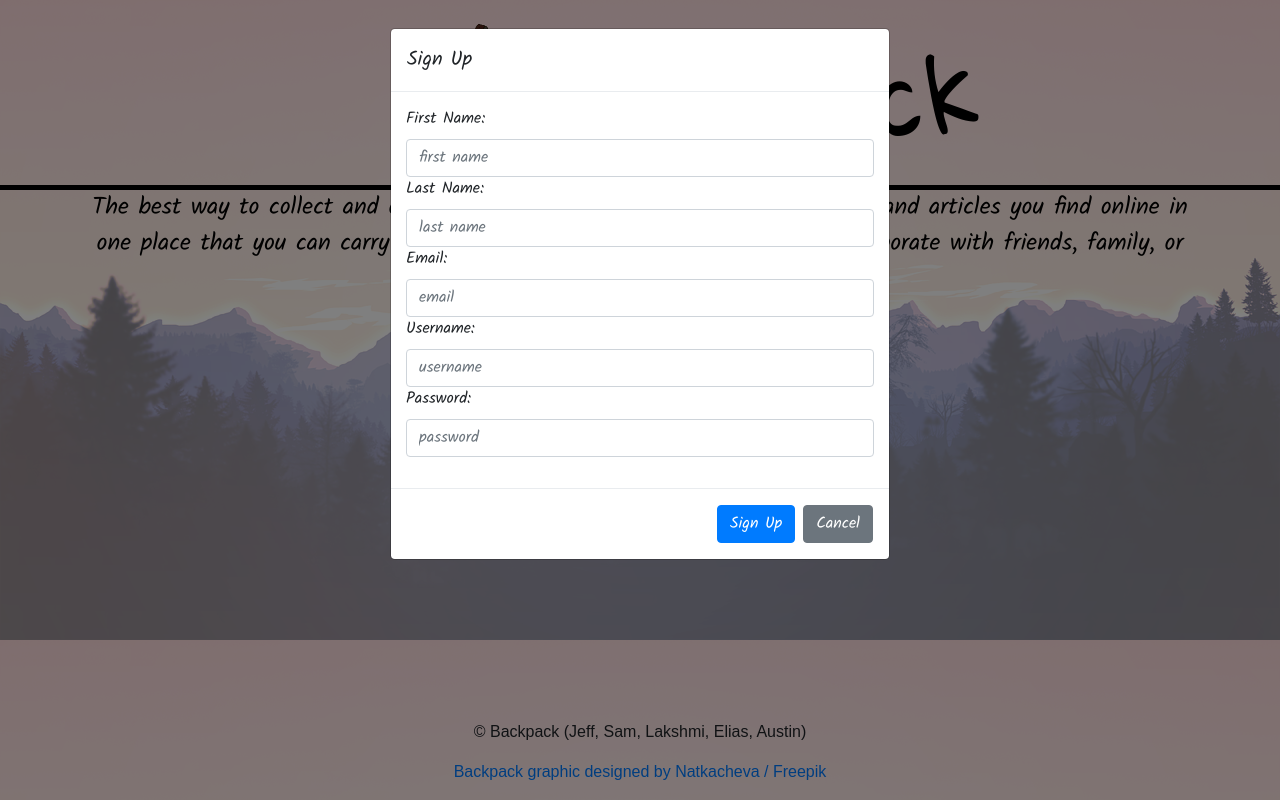
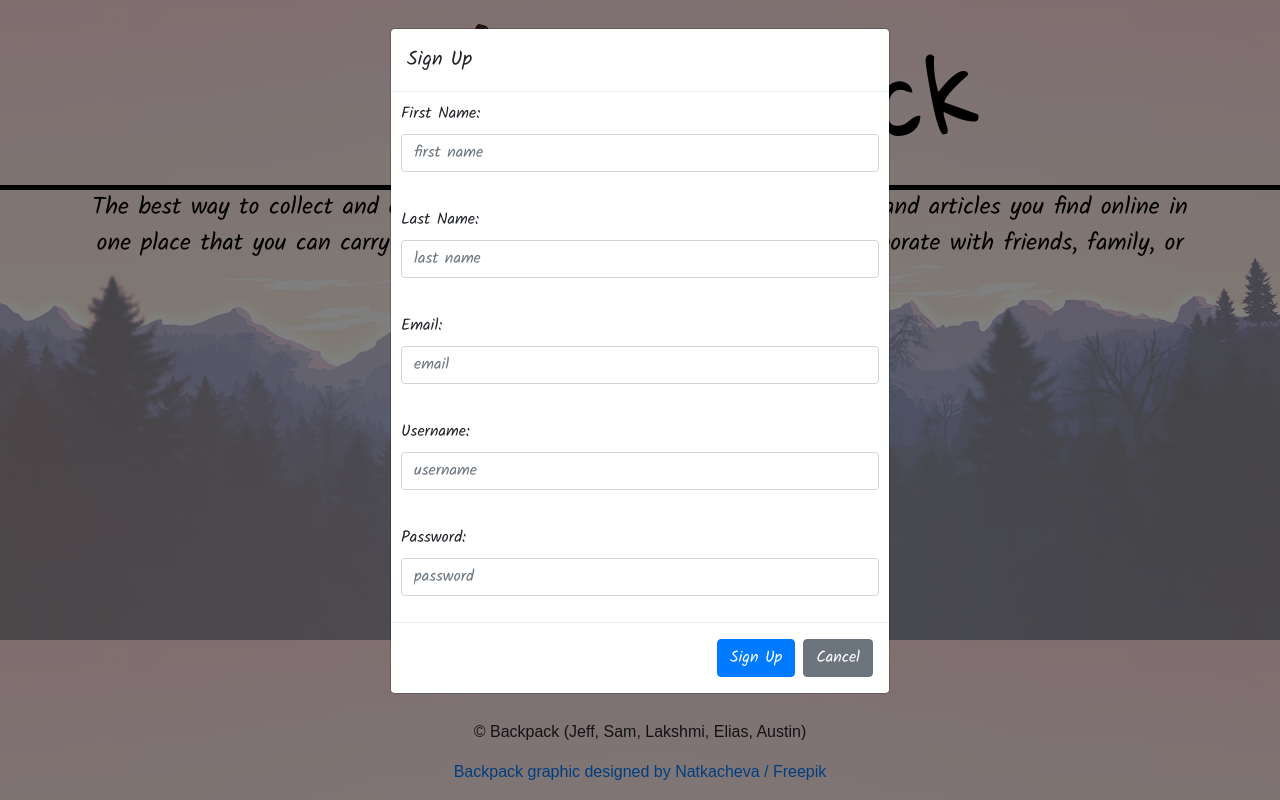
Before and after one commit to Seeker0/Backpack, a React (Create React App) app in the folder client/: page / in a window 1280 px wide. Both pictures are taken after a click on the button "Sign Up". Built offline with nearby package versions, Linux system fonts and the light colour scheme.

Commit message:
Login and SignUp validations work

```diff
--- a/client/src/CSS/App.css
+++ b/client/src/CSS/App.css
@@ -36,6 +36,10 @@ body {
   padding: 15px;
 }
 
+.SignUpPadding {
+  padding: 10px;
+}
+
 #welcome-body {
   font-family: "Kalam", cursive;
   color: black;
--- a/client/src/Components/ErrorMessage.js
+++ b/client/src/Components/ErrorMessage.js
@@ -24,6 +24,20 @@ const ErrorMessage = ({ errors }) => {
     );
   }
 
+  if (errors.type === "email") {
+    return (
+      <Alert color="danger">The email should be of the form abc@xyz.com</Alert>
+    );
+  }
+
+  if (errors.type === "fname") {
+    return <Alert color="danger">The first name cannot be empty!</Alert>;
+  }
+
+  if (errors.type === "lname") {
+    return <Alert color="danger">The lname cannot be empty!</Alert>;
+  }
+
   return <Alert color="danger">Oops, looks like you have some errors...</Alert>;
 };
 
--- a/client/src/Components/SignUp.js
+++ b/client/src/Components/SignUp.js
@@ -11,41 +11,106 @@ import {
   ModalFooter
 } from "reactstrap";
 
-const SignUp = ({ isOpen, toggle }) => {
+import ErrorMessage from "../Components/ErrorMessage";
+import SuccessMessage from "../Components/SuccessMessage";
+import ValidationErrorMessage from "./ValidationErrorMessage";
+import { getColorFromError } from "../helpers";
+import "../index.css";
+
+const SignUp = ({
+  isOpen,
+  toggle,
+  onChangeInput,
+  onSubmit,
+  fname,
+  lname,
+  username,
+  email,
+  password,
+  errors,
+  success
+}) => {
   return (
     <Modal className="modal-form" isOpen={isOpen} toggle={toggle}>
       <ModalHeader>Sign Up</ModalHeader>
-      <Form>
-        <FormGroup className="extraPadding">
+      <Form onSubmit={onSubmit}>
+        <SuccessMessage success={success} />
+        <ErrorMessage errors={errors} />
+        <FormGroup
+          className="SignUpPadding"
+          color={getColorFromError(errors.fname)}
+        >
           <Label for="fname">First Name:</Label>
           <Input
             type="fname"
             name="fname"
             id="fname"
             placeholder="first name"
+            onChange={onChangeInput}
           />
+          <ValidationErrorMessage message={errors.fname} />
+        </FormGroup>
+        <FormGroup
+          className="SignUpPadding"
+          color={getColorFromError(errors.lname)}
+        >
           <Label for="lname">Last Name:</Label>
-          <Input type="lname" name="lname" id="lname" placeholder="last name" />
+          <Input
+            type="lname"
+            name="lname"
+            id="lname"
+            placeholder="last name"
+            onChange={onChangeInput}
+          />
+          <ValidationErrorMessage message={errors.lname} />
+        </FormGroup>
+        <FormGroup
+          className="SignUpPadding"
+          color={getColorFromError(errors.email)}
+        >
           <Label for="email">Email:</Label>
-          <Input type="email" name="email" id="email" placeholder="email" />
+          <Input
+            type="email"
+            name="email"
+            id="email"
+            placeholder="email"
+            onChange={onChangeInput}
+          />
+          <ValidationErrorMessage message={errors.email} />
+        </FormGroup>
+        <FormGroup
+          className="SignUpPadding"
+          color={getColorFromError(errors.username)}
+        >
           <Label for="username">Username:</Label>
           <Input
             type="username"
             name="username"
             id="username"
             placeholder="username"
+            onChange={onChangeInput}
           />
+          <ValidationErrorMessage message={errors.username} />
+        </FormGroup>
+        <FormGroup
+          className="SignUpPadding"
+          color={getColorFromError(errors.password)}
+        >
           <Label for="password">Password:</Label>
           <Input
             type="password"
             name="password"
             id="password"
             placeholder="password"
+            onChange={onChangeInput}
           />
+          <ValidationErrorMessage message={errors.password} />
         </FormGroup>
       </Form>
       <ModalFooter>
-        <Button color="primary">Sign Up</Button>{" "}
+        <Button color="primary" onClick={onSubmit}>
+          Sign Up
+        </Button>{" "}
         <Button color="secondary" onClick={toggle}>
           Cancel
         </Button>
--- a/client/src/Components/Welcome.js
+++ b/client/src/Components/Welcome.js
@@ -3,6 +3,7 @@ import React, { PureComponent } from "react";
 import logo from "../images/logo.png";
 
 import LoginContainer from "../Containers/LoginContainer";
+import SignUpContainer from "../Containers/SignUpContainer";
 
 import {
   Button,
@@ -90,7 +91,10 @@ class Welcome extends PureComponent {
           isOpen={this.state.modalLogin}
           toggle={this.toggleLogin}
         />
-        <SignUp isOpen={this.state.modalSignUp} toggle={this.toggleSignUp} />
+        <SignUpContainer
+          isOpen={this.state.modalSignUp}
+          toggle={this.toggleSignUp}
+        />
         {/* <Modal
           className="modal-form"
           isOpen={this.state.modalLogin}
--- a/client/src/Containers/LoginContainer.js
+++ b/client/src/Containers/LoginContainer.js
@@ -47,8 +47,8 @@ class LoginContainer extends Component {
 
   onSubmit = e => {
     e.preventDefault();
-    console.log(this.state);
-    if (this.state.errors === {}) {
+    console.log("State after login: ", this.state);
+    if (!Object.keys(this.state.errors).length) {
       this.formSuccess();
     } else {
       this.formError();
--- a/client/src/Containers/SignUpContainer.js
+++ b/client/src/Containers/SignUpContainer.js
@@ -0,0 +1,137 @@
+import React, { Component } from "react";
+
+import SignUp from "../Components/SignUp";
+
+class SignUpContainer extends Component {
+  constructor(props) {
+    super(props);
+    this.state = {
+      success: false,
+      errors: {},
+      fname: "",
+      lname: "",
+      email: "",
+      username: "",
+      password: ""
+    };
+  }
+
+  onChangeInput = e => {
+    let usernameField = document.getElementById("username").value;
+    let passwordField = document.getElementById("password").value;
+    let fnameField = document.getElementById("fname").value;
+    let lnameField = document.getElementById("lname").value;
+    let emailField = document.getElementById("email").value;
+    if (e.target.name === "username") {
+      if (usernameField.length < 6 && usernameField.length > 0) {
+        this.setState({
+          errors: { type: "username" }
+        });
+      } else {
+        this.setState({
+          errors: {}
+        });
+      }
+    } else if (e.target.name === "password") {
+      if (e.target.name === "password") {
+        if (passwordField.length < 8 && passwordField.length > 0) {
+          this.setState({
+            errors: { type: "password" }
+          });
+        } else {
+          this.setState({
+            errors: {}
+          });
+        }
+      }
+    } else if (e.target.name === "fname") {
+      if (fnameField === "") {
+        this.setState({
+          errors: { type: "fname" }
+        });
+      } else {
+        this.setState({
+          errors: {}
+        });
+      }
+    } else if (e.target.name === "lname") {
+      if (lnameField === "") {
+        this.setState({
+          errors: { type: "lname" }
+        });
+      } else {
+        this.setState({
+          errors: {}
+        });
+      }
+    } else if (e.target.name === "email") {
+      if (!/@/.test(emailField) && emailField.length > 0) {
+        this.setState({
+          errors: { type: "email" }
+        });
+      } else {
+        this.setState({
+          errors: {}
+        });
+      }
+    }
+    this.setState({
+      [e.target.name]: e.target.value
+    });
+    console.log("state => ", this.state);
+  };
+
+  onSubmit = e => {
+    e.preventDefault();
+    console.log(this.state);
+    if (!Object.keys(this.state.errors).length) {
+      this.formSuccess();
+    } else {
+      this.formError();
+    }
+  };
+
+  formSuccess = () => {
+    this.setState(
+      {
+        success: true,
+        errors: {},
+        username: "",
+        password: "",
+        fname: "",
+        lname: "",
+        email: ""
+      },
+      () => console.log("Success!")
+    );
+  };
+
+  formError = () => {
+    this.setState(
+      {
+        success: false,
+        errors: { type: "No username provided." },
+        username: "",
+        password: "",
+        fname: "",
+        lname: "",
+        email: ""
+      },
+      () => console.log("Error in your form.")
+    );
+  };
+
+  render() {
+    return (
+      <SignUp
+        onSubmit={this.onSubmit}
+        onChangeInput={this.onChangeInput}
+        isOpen={this.props.isOpen}
+        toggle={this.props.toggle}
+        {...this.state}
+      />
+    );
+  }
+}
+
+export default SignUpContainer;
--- a/client/src/helpers.js
+++ b/client/src/helpers.js
@@ -16,6 +16,18 @@ const formConstraints = {
   password: {
     presence: true,
     length: { minimum: 8 }
+  },
+  email: {
+    presence: true,
+    length: { minimum: 7 }
+  },
+  fname: {
+    presence: true,
+    length: { minimum: 2 }
+  },
+  lname: {
+    presence: true,
+    length: { minimum: 2 }
   }
 };
 
```
